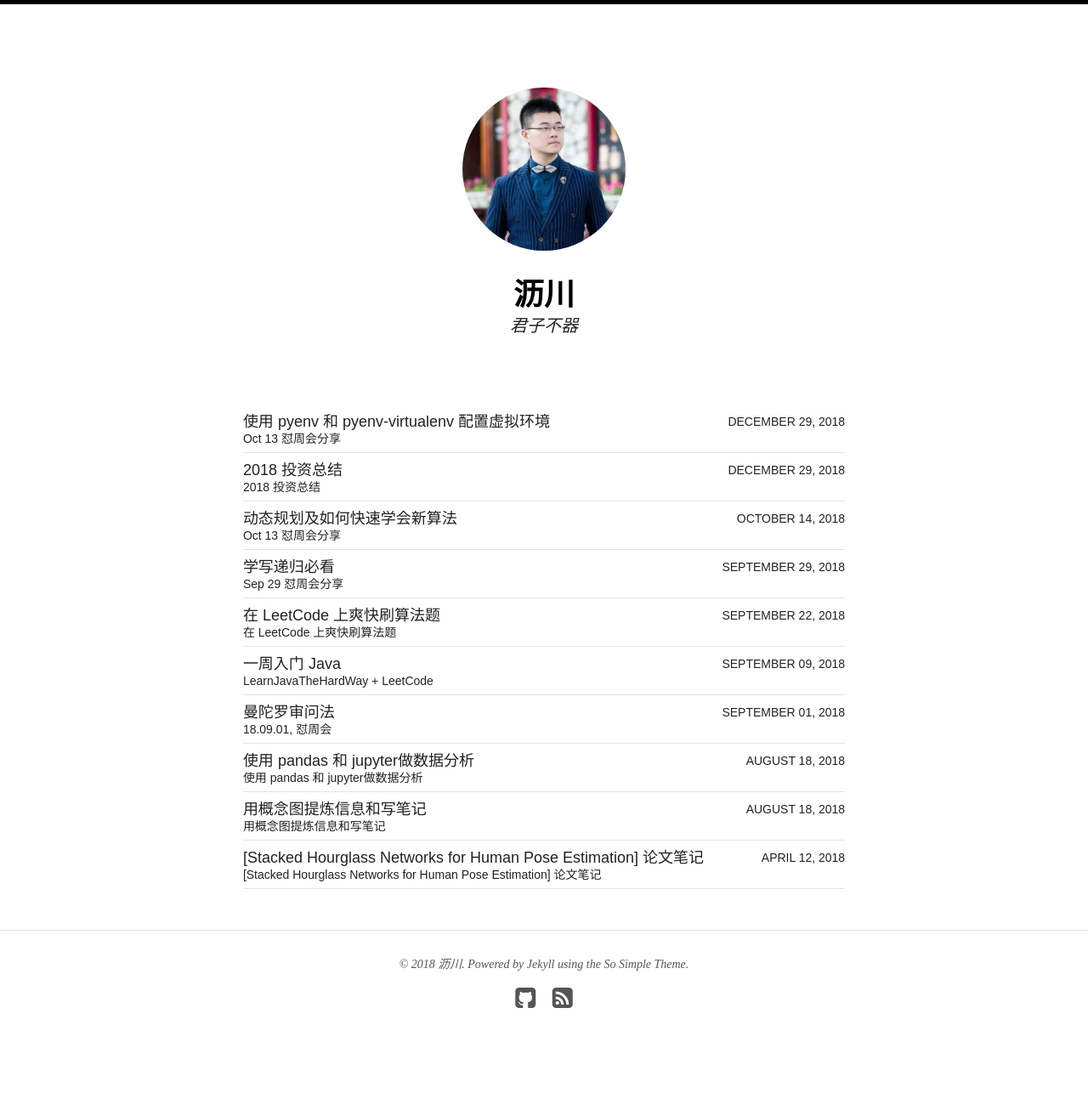
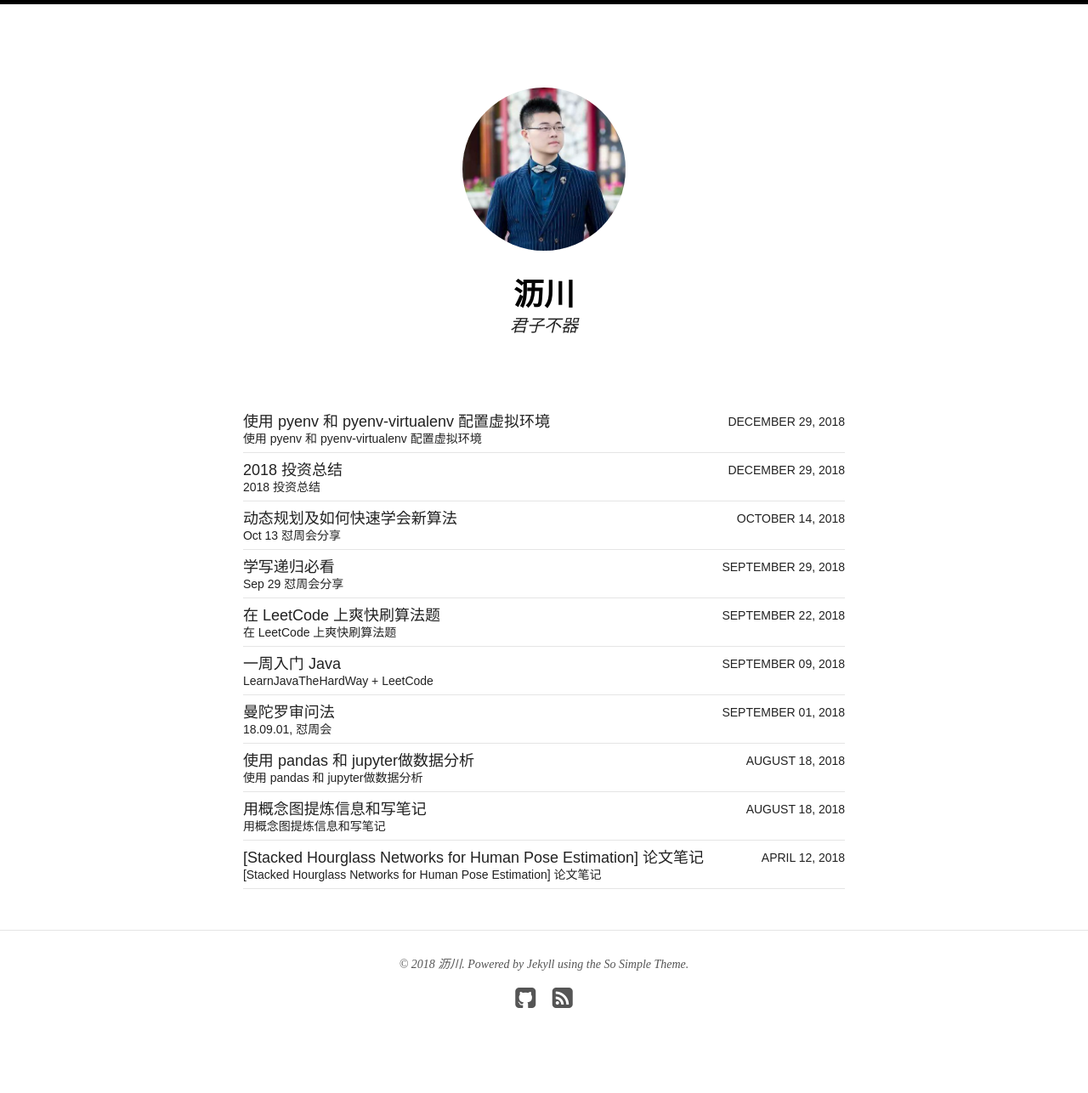
Before and after one commit to Hugo1030/Hugo1030.github.io, a Jekyll site: the page built from index.html, in a window 1280 px wide. Shown: the whole page at 85% size. Built offline with Jekyll 4.4.1, drawn with Linux system fonts in a browser that asks for light colours; nearby versions of some CDN libraries.

Commit message:
update excerpt

```diff
--- a/_posts/tech/2018-12-29-pynv-virtualenv.md
+++ b/_posts/tech/2018-12-29-pynv-virtualenv.md
@@ -1,7 +1,7 @@
 ---
 layout: post
-title: " 使用 pyenv 和 pyenv-virtualenv 配置虚拟环境"
-excerpt: " Oct 13 怼周会分享 "
+title: " 使用 pyenv 和 pyenv-virtualenv 配置虚拟环境 "
+excerpt: " 使用 pyenv 和 pyenv-virtualenv 配置虚拟环境 "
 categories: tech
 tags: [怼周会]
 author: 沥川
```
